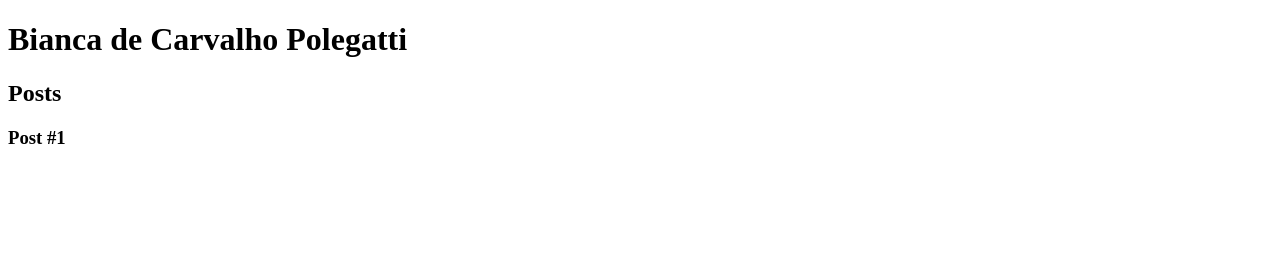
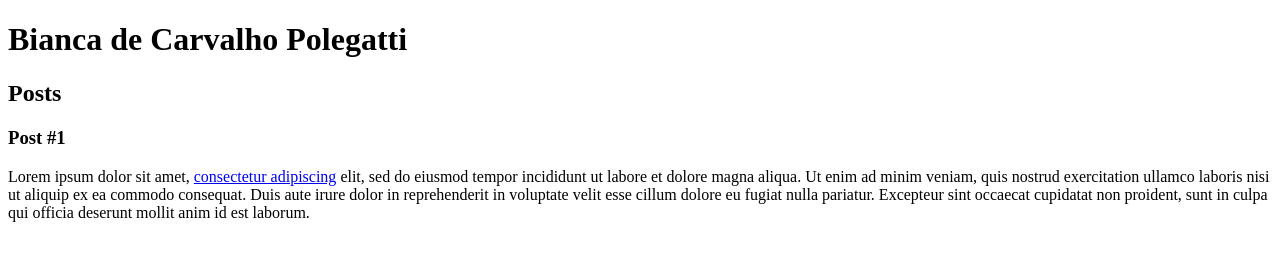
Before and after one commit to biapolegatti/dio-desafio-git-hub-primeiro-repositorio, a plain HTML site: page Introdução ao curso de HTML/index.html in a window 1280 px wide. Drawn offline with Linux system fonts and the light colour scheme.

Commit message:
Incluindo links

```diff
--- a/Introdução ao curso de HTML/index.html
+++ b/Introdução ao curso de HTML/index.html
@@ -18,6 +18,9 @@
             <header>
                 <h3>Post #1</h3>
             </header>
+            <p>
+                Lorem ipsum dolor sit amet, <a href="https://www.linkedin.com/in/bianca-polegatti/"target="_blank">consectetur adipiscing</a> elit, sed do eiusmod tempor incididunt ut labore et dolore magna aliqua. Ut enim ad minim veniam, quis nostrud exercitation ullamco laboris nisi ut aliquip ex ea commodo consequat. Duis aute irure dolor in reprehenderit in voluptate velit esse cillum dolore eu fugiat nulla pariatur. Excepteur sint occaecat cupidatat non proident, sunt in culpa qui officia deserunt mollit anim id est laborum.
+            </p>
         </article>
     </section>
     <footer></footer>
```
